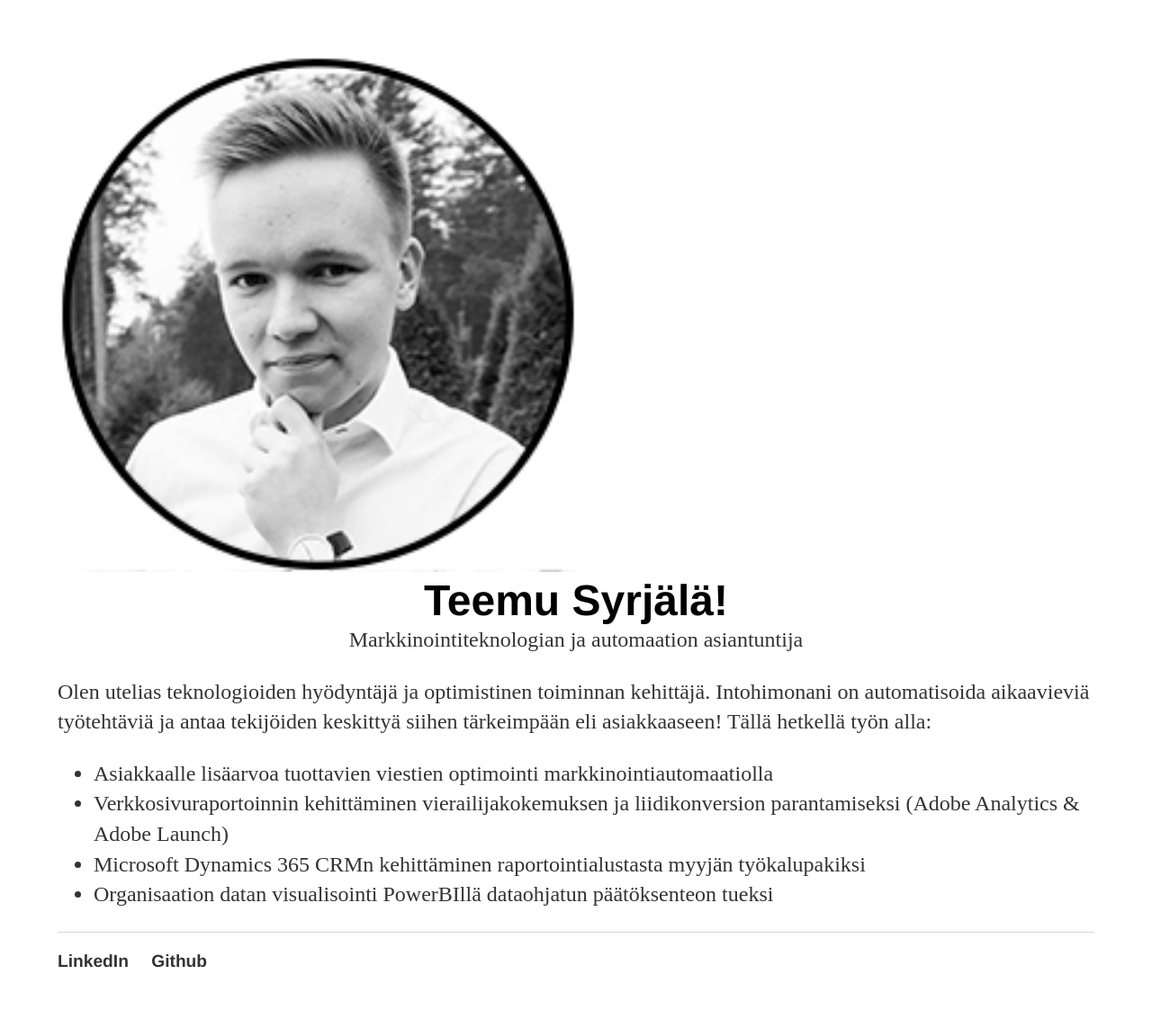
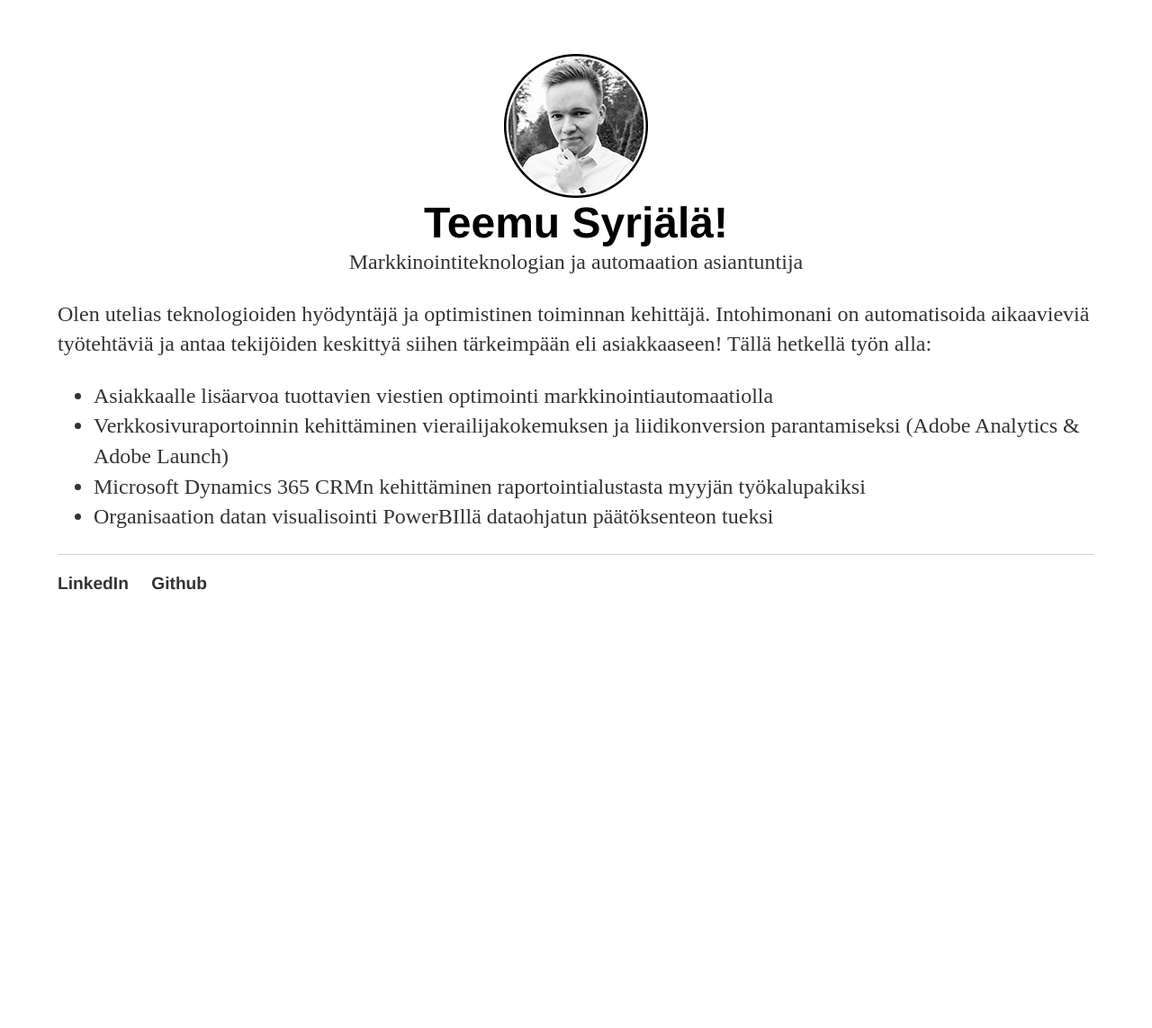
Before and after one commit to T3mmu/t3mmu.github.io, a Jekyll site: the page built from index.html, in a window 1280 px wide. Shown: the whole page at 90% size. Built offline with Jekyll 4.4.1, drawn with Linux system fonts in a browser that asks for light colours; after the commit the page ends 900 px from its top, so only the background shows below that.

Commit message:
Update index

```diff
--- a/css/main.css
+++ b/css/main.css
@@ -57,3 +57,10 @@ ul.posts {
 ul.posts li {
     list-style: none;
 }
+
+.center {
+  display: block;
+  margin-left: auto;
+  margin-right: auto;
+  max-width: 50%;
+}
--- a/index.html
+++ b/index.html
@@ -4,7 +4,7 @@ title: Teemu Syrjälä
 description: Olen utelias ja optimistinen toiminnan kehittäjä. Intohimonani on automatisoida työtehtäviä ja  mahdollistaa keskittyminen siihen tärkeimpään eli asiakkaaseen!
 ---
 <div>
- 	<img src="/assets/teemu_w214.jpg" alt="Teemu Syrjälä" style="width:50%;height:50%;">
+ 	<img src="/assets/teemu_w160.jpg" alt="Teemu Syrjälä" class="center">
 	<h1>Teemu Syrjälä!</h1>
 	<p class="tagline"> Markkinointiteknologian ja automaation asiantuntija</p>
 	<p>Olen utelias teknologioiden hyödyntäjä ja optimistinen toiminnan kehittäjä. Intohimonani on automatisoida aikaavieviä
```
Also changed, not shown: assets/teemu_w160.jpg (added), assets/teemu_w214.jpg (deleted).
